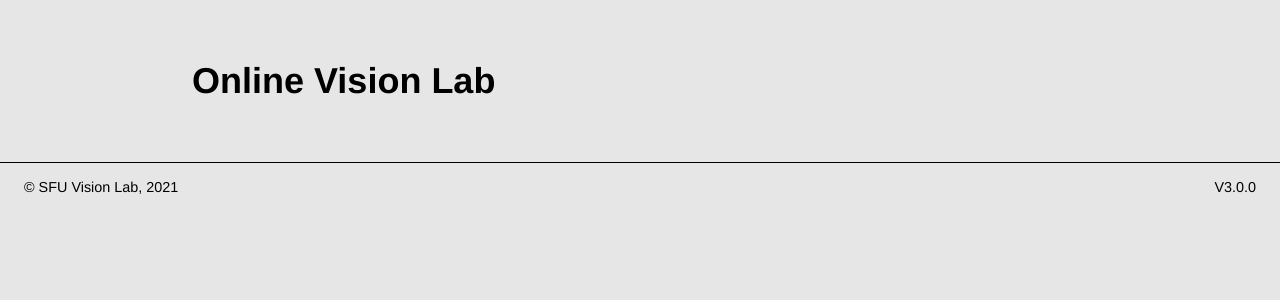
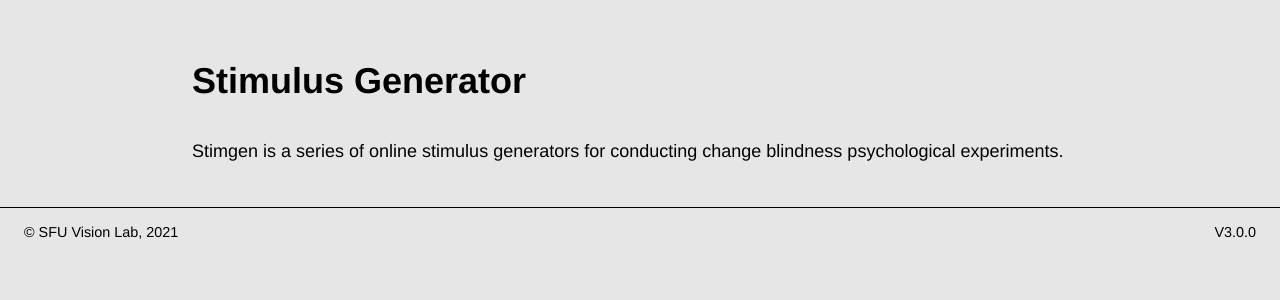
Before and after one commit to daryl-sen/stimgen.theonline.app, a Flask app: page / in a window 1280 px wide. Shown: the part 93-393 px from the top of the page. Run offline with Flask 2, Linux system fonts and the light colour scheme.

Commit message:
rename project

```diff
--- a/application/__init__.py
+++ b/application/__init__.py
@@ -24,4 +24,4 @@ from application.core.views import core
 app.register_blueprint(core, url_prefix="/")
 
 from application.coblo.views import coblo
-app.register_blueprint(coblo, url_prefix="/stimgen/coblo")
+app.register_blueprint(coblo, url_prefix="/coblo")
--- a/application/core/templates/core/dashboard.html
+++ b/application/core/templates/core/dashboard.html
@@ -8,7 +8,7 @@
 
 {% block page_content %}
 <main class="confined">
-  <h1>Online Lab Dashboard</h1>
+  <h1>Stimgen Dashboard</h1>
   <section id="projects">
     <h2>My Projects</h2>
     <div class="dashboard-carousel">
@@ -22,7 +22,7 @@
     <h2>My Helpers</h2>
     <div class="dashboard-carousel">
       <a href="#" class="rounded shadowed text-right">
-        <h3>Coblo Stimgen</h3>
+        <h3>Coblo</h3>
         <p>Generate stimuli images consisting of colored blocks.</p>
       </a>
     </div>
--- a/application/core/templates/core/index.html
+++ b/application/core/templates/core/index.html
@@ -4,6 +4,9 @@
 
 {% block page_content %}
 <main class="confined">
-  <h1>Online Vision Lab</h1>
+  <h1>Stimulus Generator</h1>
+  <p>
+    Stimgen is a series of online stimulus generators for conducting change blindness psychological experiments.
+  </p>
 </main>
 {% endblock %}
```
